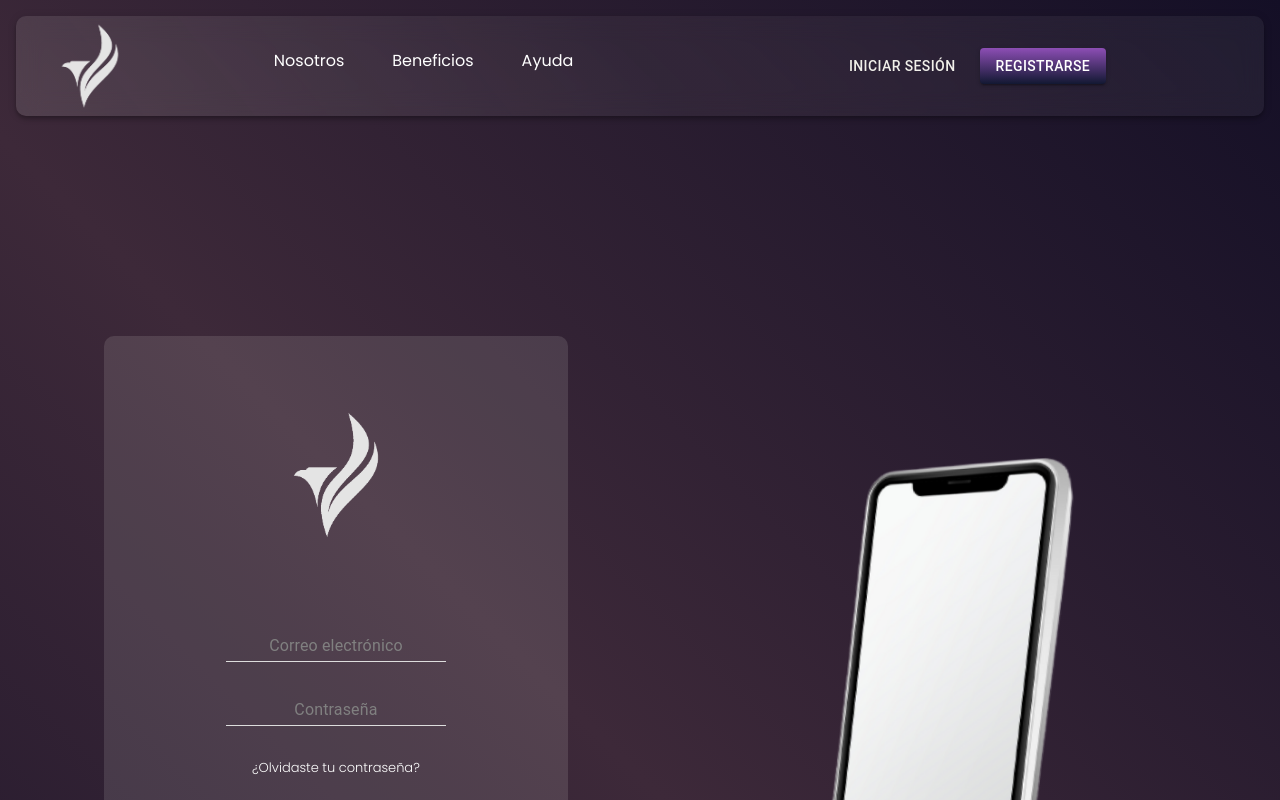
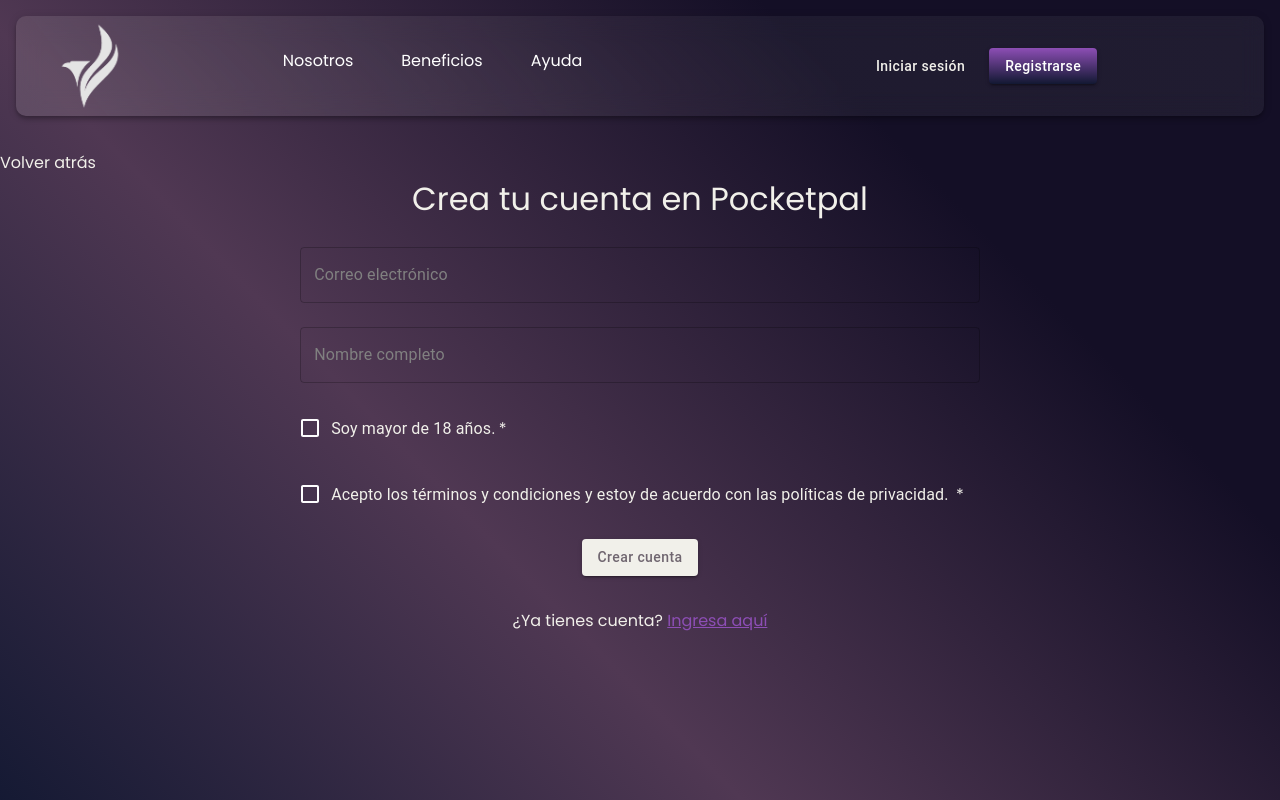
Before and after one commit to No-Country/c12-36-ft-reactnative, a React (Vite) app in the folder frontend/: page /signup in a window 1280 px wide. Shown: the top 800 px of the page. Built offline with nearby package versions, Linux system fonts and the light colour scheme.

Commit message:
signup (in process)

```diff
--- a/frontend/src/App.css
+++ b/frontend/src/App.css
@@ -2,7 +2,7 @@
 
 html{
     font-family: 'Poppins', sans-serif;
-    background: linear-gradient(45deg, #171127 0%, #3D2939 52.08%, #140F26 100%);
+    background: linear-gradient(46deg, #121832 11.98%, #503853 44.79%, #140F26 78.13%);
     width: 100vw;
     overflow-x: hidden;
 }
--- a/frontend/src/components/SignUp/SignUp.jsx
+++ b/frontend/src/components/SignUp/SignUp.jsx
@@ -1,89 +1,105 @@
 import React from 'react'
 import { Link } from 'react-router-dom'
-import { Button, FormControl, TextField } from '@mui/material'
+import { Button, Checkbox, FormControl, FormControlLabel, TextField } from '@mui/material'
 
 import './signUp.css'
-import logo from '../../assets/logo.png'
-import cardOverPhoneImage from '../../assets/card-over-phone.png'
 
 const SignUp = () => {
   return (
-    <div className='login'>
+    <div className='signup'>
+      <aside>
+        Volver atrás
+      </aside>
       <main>
         <section>
-          <article>
-            <img src={logo} alt='logo' width='150px' />
-          </article>
-          <article>
-            <FormControl className='form'>
+          <form action=''>
+            <h1>Crea tu cuenta en Pocketpal</h1>
             <TextField
-                id='standard-basic'
+              id='email'
               label='Correo electrónico'
-                variant='standard'
+              variant='outlined'
               color='secondary'
               autoComplete='off'
+              // focused
               sx={{
                 input: {
-                    textAlign: 'center',
-                    color: 'white'
+                  color: '#fdfdfe',
+                  fontSize: '1rem'
                 },
-                  '& .MuiInput-underline:before': { borderBottomColor: '#ddd' }
-                }}
-                InputLabelProps={{
-                  style: {
-                    width: '100%',
+                label: {
                   color: 'gray'
                 }
               }}
             />
             <TextField
-                id='standard-basic'
-                label='Contraseña'
-                type='password'
-                variant='standard'
+              id='full-name'
+              label='Nombre completo'
+              variant='outlined'
               color='secondary'
+              autoComplete='off'
+              // focused
               sx={{
                 input: {
-                    textAlign: 'center',
-                    color: 'white'
+                  color: '#fdfdfe',
+                  fontSize: '1rem'
                 },
-                  '& .MuiInput-underline:before': { borderBottomColor: '#ddd' }
-                }}
-                InputLabelProps={{
-                  style: {
-                    width: '100%',
+                label: {
                   color: 'gray'
                 }
               }}
             />
-              <p className='text-sm text-forgotten'>
-                ¿Olvidaste tu contraseña?
-              </p>
+            <FormControlLabel
+              required
+              control={
+                <Checkbox
+                  sx={{
+                    color: '#fdfdfe',
+                    '&.Mui-checked': {
+                      color: '#fdfdfe'
+                    }
+                  }}
+                />
+              }
+              label='Soy mayor de 18 años.'
+            />
+            <FormControlLabel
+              required
+              control={
+                <Checkbox
+                  sx={{
+                    color: '#fdfdfe',
+                    '&.Mui-checked': {
+                      color: '#fdfdfe'
+                    }
+                  }}
+                />
+              }
+              label='
+                Acepto los términos y condiciones y estoy de
+                acuerdo con las políticas de privacidad.
+              '
+            />
             <Link to='/home'>
               <Button
                 color='secondary'
                 variant='contained'
-                  fullWidth='true'
+                sx={{
+                  color: '#706670'
+                }}
               >
-                  Ingresar
+                Crear cuenta
               </Button>
             </Link>
-            </FormControl>
+          </form>
+          <article>
+            <p>
+              ¿Ya tienes cuenta?
+              {' '}
+              <span className='link-login'>
+                Ingresa aquí
+              </span>
+            </p>
           </article>
-          <article className='text-sm'>
-            ¿No tienes cuenta?
-            <span style={{ color: '#8D4EB5' }}>
-              {' '}
-              Regístrate aquí
-            </span>
-          </article>
-        </section>
-        <section>
-          <img
-            src={cardOverPhoneImage}
-            alt='card-over-phone'
-            height={671}
-          />
         </section>
       </main>
     </div>
--- a/frontend/src/components/SignUp/signUp.css
+++ b/frontend/src/components/SignUp/signUp.css
@@ -1,52 +1,33 @@
-.login {
-  /* height: 100vh; */
-  /* height: 1342px; */
-  /* background: linear-gradient(0deg, #241A30 36.79%, #41233D 100%); */
-  margin-top: 336px;
-  margin-bottom: 336px;
+.signup {
+  min-height: 100vh;
+  color: #F1F0EA;
+  padding-top: 150px;
+}
 
+.signup main {
   display: flex;
-  align-items: center;
-  color: #fdfdfd;
+  justify-content: center;
+}
+
+.signup main section {
+  display: flex;
+  flex-direction: column;
+  gap: 2rem;
   text-align: center;
 }
 
-.login main {
+.signup form {
   display: flex;
-  justify-content: space-evenly;
-  width: 100%;
+  flex-direction: column;
+  gap: 1.5rem;
 }
 
-.login main section {
-  display: flex;
-  flex-direction: column;
-  gap: 4rem;
+.signup h1 {
+  font-weight: 400;
+  font-size: 2rem;
 }
 
-.login main section:first-of-type {
-  border-radius: 10px;
-  background: rgba(241, 240, 234, 0.12);
-
-  width: 464px;
-  height: 671px;
-  flex-shrink: 0;
+.link-login {
+  color: #8D4EB5;
+  text-decoration: underline;
 }
-
-.form {
-  display: flex;
-  flex-direction: column;
-  gap: 1rem;
-}
-
-.login img {
-  margin: 4rem auto 0 auto;
-}
-
-.login .text-sm {
-  font-size: 13px;
-  font-weight: 300;
-}
-
-.text-forgotten {
-  margin: 1rem;
-}
--- a/frontend/src/config/temeConfig.js
+++ b/frontend/src/config/temeConfig.js
@@ -8,6 +8,11 @@
     secondary: {
       main: '#f1f0ea'
     }
+  },
+  typography: {
+    button: {
+      textTransform: 'none'
+    }
   }
 })
 
```
Lines whose indentation alone changed are shown as unchanged.
